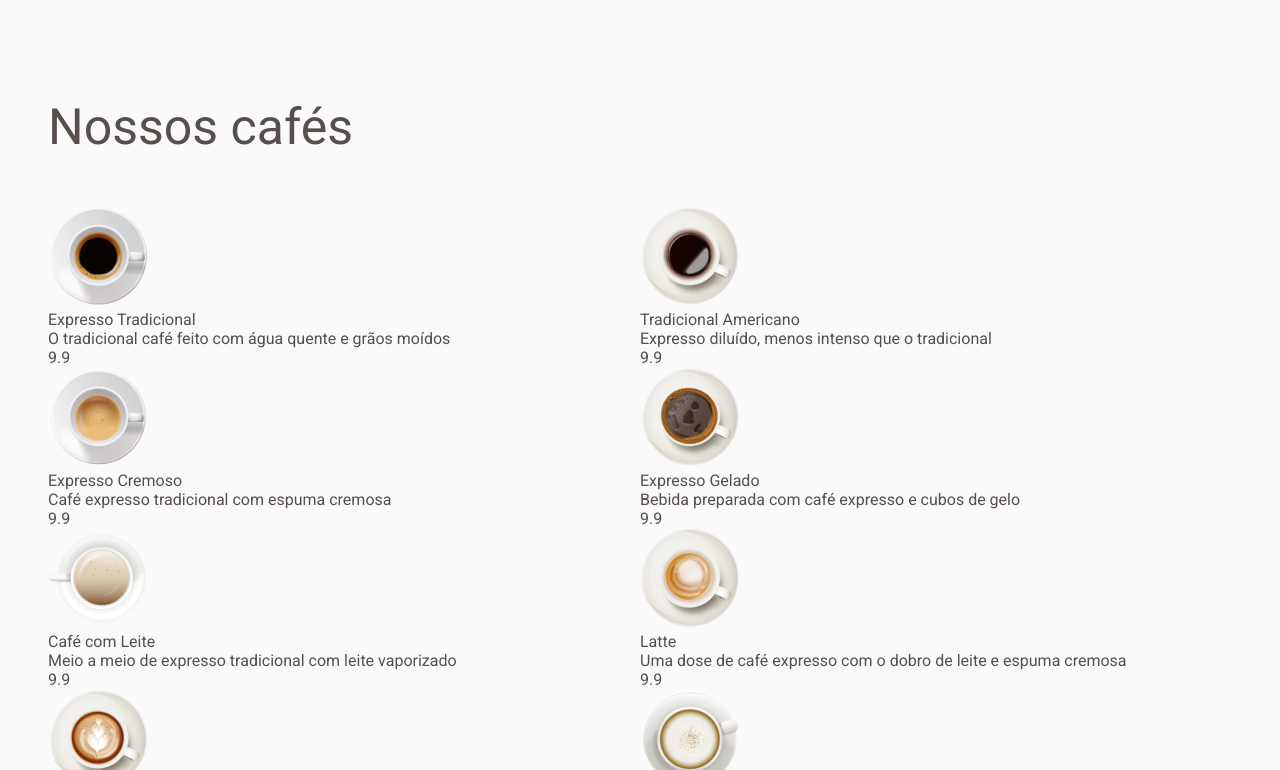
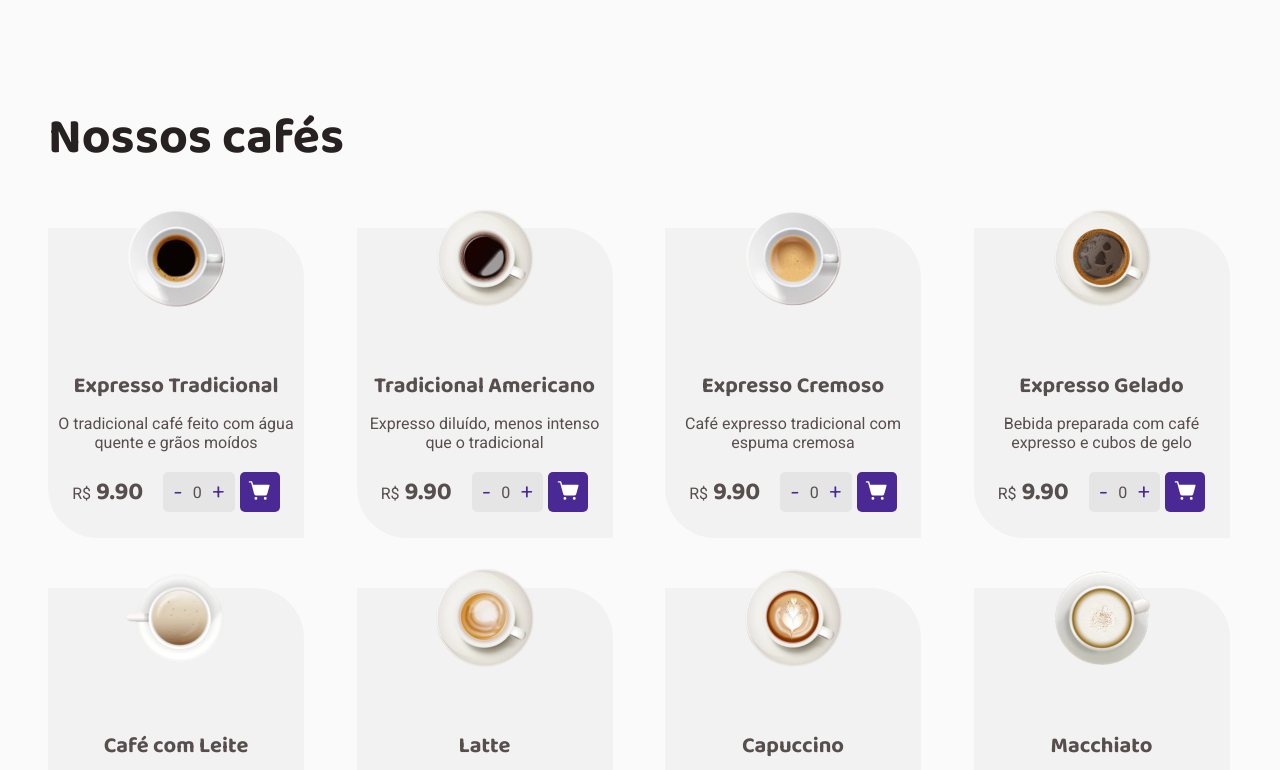
Before and after one commit to Anderson-Battisti/Coffee-Delivery, a React (Vite) app in the folder frontend/: page / in a window 1280 px wide. Shown: the part 570-1340 px from the top of the page. Built offline with nearby package versions, Linux system fonts and the light colour scheme.

Commit message:
The section two of the Home page and its card's stylization were done, the logic of add and remove itens will be done on the next updates

```diff
--- /dev/null
+++ b/frontend/src/pages/Home/HomeComponents/SectionTwo/CoffeeCard/AddToCartButton/index.tsx
@@ -0,0 +1,10 @@
+import { AddToCartButtonContainer, ShoppingCartSimpleStyled } from "./styles";
+
+export function AddToCartButton()
+{
+    return(
+        <AddToCartButtonContainer as="button">
+            <ShoppingCartSimpleStyled weight="fill" size={23}/>
+        </AddToCartButtonContainer>
+    );
+}
--- /dev/null
+++ b/frontend/src/pages/Home/HomeComponents/SectionTwo/CoffeeCard/AddToCartButton/styles.ts
@@ -0,0 +1,27 @@
+import { ShoppingCartSimple } from "@phosphor-icons/react";
+import styled from "styled-components";
+
+export const AddToCartButtonContainer = styled.button`
+    background-color: ${(props) => props.theme["purple-dark"]};
+    border: none;
+    border-radius: 5px;
+    padding: 5px;
+    width: 40px;
+    height: 40px;
+    cursor: pointer;
+
+    &:active, &:hover, &:focus
+    {
+        outline: none;
+        box-shadow: none;
+    }
+
+    &:hover
+    {
+        transform: scale(1.05);
+    }
+`;
+
+export const ShoppingCartSimpleStyled = styled(ShoppingCartSimple)`
+    fill: ${(props) => props.theme.white};
+`;
--- a/frontend/src/pages/Home/HomeComponents/SectionTwo/CoffeeCard/index.tsx
+++ b/frontend/src/pages/Home/HomeComponents/SectionTwo/CoffeeCard/index.tsx
@@ -1,21 +1,36 @@
-import { CoffeeCardContainer, CoffeeDescription, CoffeeImage, CoffeeName, CoffeePrice } from "./styles";
+import { AddToCartButton } from "./AddToCartButton";
+import { AddOrRemoveCoffeeContainer, AmountAndCartContainer, CoffeeAmount, CoffeeCardContainer, CoffeeDescription, CoffeeImage, CoffeeName, CoffeePrice, CoffeePriceContainer, Currency, LessCoffee, MoreCoffee, Price } from "./styles";
 
 interface CoffeeCardProps
 {
     name: string;
     description: string;
-    price: number;
+    currency: string;
+    price: string;
     image: string;
 }
 
-export function CoffeeCard({name, description, price, image}: CoffeeCardProps)
+export function CoffeeCard({name, description, currency, price, image}: CoffeeCardProps)
 {
     return (
         <CoffeeCardContainer>
             <CoffeeImage src={image}/>
             <CoffeeName>{name}</CoffeeName>
             <CoffeeDescription>{description}</CoffeeDescription>
-            <CoffeePrice>{price}</CoffeePrice>
+            <CoffeePriceContainer>
+                <CoffeePrice>
+                    <Currency>{currency}</Currency>
+                    <Price>{price}</Price>
+                </CoffeePrice>
+                <AmountAndCartContainer>
+                    <AddOrRemoveCoffeeContainer>
+                        <LessCoffee as="button"> - </LessCoffee>
+                        <CoffeeAmount> 0 </CoffeeAmount>
+                        <MoreCoffee as="button"> + </MoreCoffee>
+                    </AddOrRemoveCoffeeContainer>
+                    <AddToCartButton/>
+                </AmountAndCartContainer>
+            </CoffeePriceContainer>
         </CoffeeCardContainer>
     );
 }
--- a/frontend/src/pages/Home/HomeComponents/SectionTwo/CoffeeCard/styles.ts
+++ b/frontend/src/pages/Home/HomeComponents/SectionTwo/CoffeeCard/styles.ts
@@ -15,38 +15,131 @@ import Arabe from "../../../../../assets/Arabe.png";
 import Irlandes from "../../../../../assets/Irlandes.png";
 
 export const CoffeeCards = [
-    {image: Expresso, name: "Expresso Tradicional", description: "O tradicional café feito com água quente e grãos moídos", price: 9.90},
-    {image: Americano, name: "Tradicional Americano", description: "Expresso diluído, menos intenso que o tradicional", price: 9.90},
-    {image: ExpressoCremoso, name: "Expresso Cremoso", description: "Café expresso tradicional com espuma cremosa", price: 9.90},
-    {image: ExpressoGelado, name: "Expresso Gelado", description: "Bebida preparada com café expresso e cubos de gelo", price: 9.90},
-    {image: CafeComLeite, name: "Café com Leite", description: "Meio a meio de expresso tradicional com leite vaporizado", price: 9.90},
-    {image: Latte, name: "Latte", description: "Uma dose de café expresso com o dobro de leite e espuma cremosa", price: 9.90},
-    {image: Capuccino, name: "Capuccino", description: "Bebida com canela feita de doses iguais de café, leite e espuma", price: 9.90},
-    {image: Macchiato, name: "Macchiato", description: "Café expresso misturado com um pouco de leite quente e espuma", price: 9.90},
-    {image: Mocaccino, name: "Mocaccino", description: "Café expresso com calda de chocolate, pouco leite e espuma", price: 9.90},
-    {image: ChocolateQuente, name: "Chocolate Quente", description: "Bebida feita com chocolate dissolvido no leite quente e café", price: 9.90},
-    {image: Cubano, name: "Cubano", description: "Drink gelado de café expresso com rum, creme de leite e hortelã", price: 9.90},
-    {image: Havaiano, name: "Havaiano", description: "Bebida adocicada preparada com café e leite de coco", price: 9.90},
-    {image: Arabe, name: "Árabe", description: "Bebida preparada com grãos de café árabe e especiarias", price: 9.90},
-    {image: Irlandes, name: "Irlandês", description: "Bebida a base de café, uísque irlandês, açúcar e chantilly", price: 9.90}
+    {image: Expresso, name: "Expresso Tradicional", description: "O tradicional café feito com água quente e grãos moídos", currency: "R$", price: "9.90"},
+    {image: Americano, name: "Tradicional Americano", description: "Expresso diluído, menos intenso que o tradicional", currency: "R$", price: "9.90"},
+    {image: ExpressoCremoso, name: "Expresso Cremoso", description: "Café expresso tradicional com espuma cremosa", currency: "R$", price: "9.90"},
+    {image: ExpressoGelado, name: "Expresso Gelado", description: "Bebida preparada com café expresso e cubos de gelo", currency: "R$", price: "9.90"},
+    {image: CafeComLeite, name: "Café com Leite", description: "Meio a meio de expresso tradicional com leite vaporizado", currency: "R$", price: "9.90"},
+    {image: Latte, name: "Latte", description: "Uma dose de café expresso com o dobro de leite e espuma cremosa", currency: "R$", price: "9.90"},
+    {image: Capuccino, name: "Capuccino", description: "Bebida com canela feita de doses iguais de café, leite e espuma", currency: "R$", price: "9.90"},
+    {image: Macchiato, name: "Macchiato", description: "Café expresso misturado com um pouco de leite quente e espuma", currency: "R$", price: "9.90"},
+    {image: Mocaccino, name: "Mocaccino", description: "Café expresso com calda de chocolate, pouco leite e espuma", currency: "R$", price: "9.90"},
+    {image: ChocolateQuente, name: "Chocolate Quente", description: "Bebida feita com chocolate dissolvido no leite", currency: "R$", price: "9.90"},
+    {image: Cubano, name: "Cubano", description: "Drink gelado de café expresso com rum, creme de leite e hortelã", currency: "R$", price: "9.90"},
+    {image: Havaiano, name: "Havaiano", description: "Bebida adocicada preparada com café e leite de coco", currency: "R$", price: "9.90"},
+    {image: Arabe, name: "Árabe", description: "Bebida preparada com grãos de café árabe e especiarias", currency: "R$", price: "9.90"},
+    {image: Irlandes, name: "Irlandês", description: "Bebida a base de café, uísque irlandês, açúcar e chantilly", currency: "R$", price: "9.90"}
 ];
 
 export const CoffeeCardContainer = styled.div`
+    background-color: ${(props) => props.theme["base-card"]};
+    width: 256px;
+    height: 310px;
+    display: flex;
+    flex-direction: column;
+    align-items: center;
+    border-top-right-radius: 50px;
+    border-bottom-left-radius: 50px;
+`;
+
+export const CoffeeImage = styled.img`
+    margin-top: -20px;
+`;
+
+export const CoffeeName = styled.p`
+    font-family: 'Baloo 2';
+    font-weight: bold;
+    font-size: 22px;
+    padding-top: 60px;
+`;
+
+export const CoffeeDescription = styled.p`
+    padding-top: 10px;
+    display: flex;
+    text-align: center;
+    color: ${(props) => props.theme["base-text"]};
+    font-family: 'Roboto';
+`;
+
+export const CoffeePriceContainer = styled.div`
+    display: flex;
+    padding-top: 20px;
+    gap: 20px;
+    align-items: center;
+`;
+
+export const CoffeePrice = styled.p`
+    display: flex;
+    gap: 5px;
+    align-items: baseline;
+`;
+
+export const Currency = styled.p`
 
 `;
 
-export const CoffeeImage = styled.img`
+export const Price = styled.p`
+    font-size: 25px;
+    font-family: 'Baloo 2';
+    font-weight: bolder;
+`;
+
+export const AmountAndCartContainer = styled.div`
+    display: flex;
+    gap: 5px;
+`;
+
+export const AddOrRemoveCoffeeContainer = styled.div`
+    display: flex;
+    gap: 10px;
+    background-color: ${(props) => props.theme["base-button"]};
+    height: 40px;
+    border-radius: 5px;
+    align-items: center;
+    padding-left: 10px;
+    padding-right: 10px;
+`;
+
+export const LessCoffee = styled.button`
+    background-color: transparent;
+    color: ${(props) => props.theme["purple-dark"]};
+    border: 0;
+    font-size: 1.5rem;
+    font-family: 'Baloo 2';
+    cursor: pointer;
+
+    &:hover
+    {
+        transform: scale(1.3);
+    }
+
+    &:focus, &:active
+    {
+        outline: none;
+        box-shadow: none;
+    }
+`;
+
+export const CoffeeAmount = styled.p`
 
 `;
 
-export const CoffeeName = styled.p`
+export const MoreCoffee = styled.button`
+    background-color: transparent;
+    color: ${(props) => props.theme["purple-dark"]};
+    border: 0;
+    font-size: 1.5rem;
+    font-family: 'Baloo 2';
+    cursor: pointer;
 
+    &:hover
+    {
+        transform: scale(1.3);
+    }
+
+    &:focus, &:active
+    {
+        outline: none;
+        box-shadow: none;
+    }
 `;
-
-export const CoffeeDescription = styled.p`
-
-`;
-
-export const CoffeePrice = styled.p`
-
-`;
--- a/frontend/src/pages/Home/HomeComponents/SectionTwo/index.tsx
+++ b/frontend/src/pages/Home/HomeComponents/SectionTwo/index.tsx
@@ -13,6 +13,7 @@ export function SectionTwo()
                         image={coffee.image}
                         name={coffee.name}
                         description={coffee.description}
+                        currency={coffee.currency}
                         price={coffee.price}
                     />
                 ))}
--- a/frontend/src/pages/Home/HomeComponents/SectionTwo/styles.ts
+++ b/frontend/src/pages/Home/HomeComponents/SectionTwo/styles.ts
@@ -7,11 +7,15 @@ export const SectionTwoContainer = styled.div`
 
 export const CoffeeCardsContainer = styled.div`
     display: grid;
-    grid-template-columns: repeat(2, 1fr);
+    grid-template-columns: repeat(4, 1fr);
     justify-content: center;
     padding-top: 50px;
+    gap: 50px;
 `;
 
 export const SectionTwoTitle = styled.p`
     font-size: 50px;
+    font-family: 'Baloo 2';
+    font-weight: bold;
+    color: ${(props) => props.theme["base-title"]};
 `;
```
Also changed, not shown: frontend/src/pages/Home/HomeComponents/SectionTwo/SectionTwoContainer/index.tsx (deleted), frontend/src/pages/Home/HomeComponents/SectionTwo/SectionTwoContainer/styles.ts (deleted).
